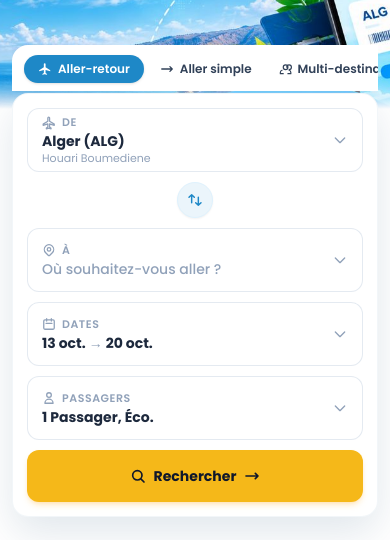
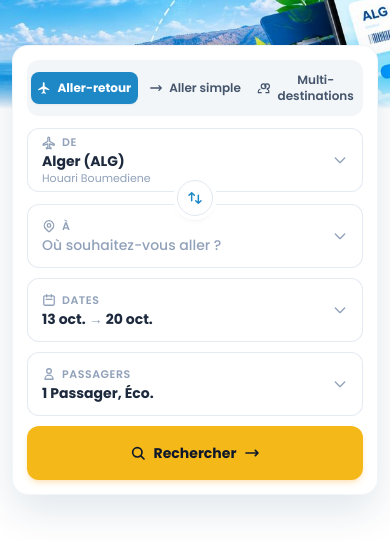
Before and after one commit to medalibadis/tripngo_welcomePage, a plain HTML site: page index.html in a window 390 px wide. Shown: the part 230-770 px from the top of the page. Drawn offline with nearby package versions, Linux system fonts and the light colour scheme.

Commit message:
fix(responsive): enhance mobile and tablet responsiveness for search widget and header

```diff
--- a/index.html
+++ b/index.html
@@ -155,7 +155,7 @@
         </a>
 
         <!-- Desktop Navigation Links -->
-        <nav class="hidden md:flex items-center gap-8 text-[15px] font-medium text-white">
+        <nav class="hidden lg:flex items-center gap-8 text-[15px] font-medium text-white">
           <a href="#" class="relative font-bold text-white pb-1.5 transition-colors">
             Accueil
             <span class="absolute left-0 bottom-0 w-full h-[3px] bg-tng-yellow rounded-full"></span>
@@ -192,7 +192,7 @@
 
           <!-- Espace B2B Button (Desktop) -->
           <a href="#b2b"
-            class="hidden md:flex items-center gap-2.5 bg-[#0090D9] hover:bg-[#007ebb] text-white px-4 py-2 rounded-xl shadow-sm hover:shadow-md transition-all border border-white/20">
+            class="hidden lg:flex items-center gap-2.5 bg-[#0090D9] hover:bg-[#007ebb] text-white px-4 py-2 rounded-xl shadow-sm hover:shadow-md transition-all border border-white/20">
             <svg class="w-5 h-5 flex-shrink-0 text-white" fill="none" stroke="currentColor" stroke-width="2"
               viewBox="0 0 24 24">
               <path stroke-linecap="round" stroke-linejoin="round"
@@ -204,7 +204,7 @@
             </div>
           </a>
 
-          <!-- Espace Client (Desktop) -->
+          <!-- Espace Client (Desktop & Tablet) -->
           <a href="#compte"
             class="hidden sm:flex items-center gap-2 text-xs sm:text-sm font-semibold text-white hover:text-white/80 transition-colors">
             <svg class="w-4 h-4 sm:w-5 sm:h-5 text-white" fill="none" stroke="currentColor" stroke-width="2"
@@ -215,9 +215,9 @@
             <span>Espace client</span>
           </a>
 
-          <!-- Hamburger Button (Mobile only) -->
+          <!-- Hamburger Button (Mobile & Tablet) -->
           <button id="openDrawerBtn" aria-label="Ouvrir le menu"
-            class="md:hidden flex items-center justify-center w-9 h-9 rounded-xl bg-white/20 text-white backdrop-blur-sm hover:bg-white/30 transition-colors">
+            class="lg:hidden flex items-center justify-center w-9 h-9 rounded-xl bg-white/20 text-white backdrop-blur-sm hover:bg-white/30 transition-colors">
             <svg class="w-5 h-5" fill="none" stroke="currentColor" stroke-width="2.5" viewBox="0 0 24 24">
               <path stroke-linecap="round" stroke-linejoin="round" d="M4 6h16M4 12h16M4 18h16" />
             </svg>
@@ -261,8 +261,8 @@
     <!-- Outer container for tab + card -->
     <div class="max-w-6xl mx-auto">
 
-      <!-- Trip Type Tabs (Swipeable on mobile, seamless notch on desktop) -->
-      <div class="flex items-end overflow-x-auto no-scrollbar pb-0.5">
+      <!-- Trip Type Tabs (Desktop notch >= md, mobile segmented inside card) -->
+      <div class="hidden md:flex items-end overflow-x-auto no-scrollbar pb-0.5">
         <div
           class="search-tabs-notch bg-white rounded-t-2xl sm:rounded-t-3xl pt-2.5 px-3 sm:px-6 pb-2 shadow-[0_-4px_16px_rgba(0,0,0,0.04)] inline-flex items-center gap-1.5 sm:gap-6 z-10 whitespace-nowrap">
 
@@ -301,9 +301,40 @@
 
       <!-- Main Search Card -->
       <div
-        class="bg-white rounded-2xl sm:rounded-3xl sm:rounded-tl-none shadow-[0_16px_40px_rgba(11,59,102,0.12)] p-3.5 sm:p-5 lg:p-6 border border-slate-100/90 relative">
+        class="bg-white rounded-2xl sm:rounded-3xl md:rounded-tl-none shadow-[0_16px_40px_rgba(11,59,102,0.12)] p-3.5 sm:p-5 lg:p-6 border border-slate-100/90 relative">
+
+        <!-- Mobile Segmented Trip Selector (< md) -->
+        <div class="flex md:hidden items-center bg-slate-100/90 p-1 rounded-xl mb-3 gap-1">
+          <button id="tabRoundtripMobile" onclick="switchTripTab('roundtrip')"
+            class="trip-tab-mobile flex-1 flex items-center justify-center gap-1.5 bg-[#1E88C7] text-white py-2 px-1 rounded-lg font-bold text-xs shadow-xs transition-all">
+            <svg class="w-3.5 h-3.5 flex-shrink-0" fill="currentColor" viewBox="0 0 24 24">
+              <path d="M21 16v-2l-8-5V3.5a1.5 1.5 0 00-3 0V9l-8 5v2l8-2.5V19l-2.5 1.5V22l4-1 4 1v-1.5L13 19v-5.5l8 2.5z" />
+            </svg>
+            <span>Aller-retour</span>
+          </button>
+          <button id="tabOnewayMobile" onclick="switchTripTab('oneway')"
+            class="trip-tab-mobile flex-1 flex items-center justify-center gap-1.5 text-slate-600 hover:text-[#1E88C7] py-2 px-1 rounded-lg font-semibold text-xs transition-all">
+            <svg class="w-3.5 h-3.5 flex-shrink-0" fill="none" stroke="currentColor" stroke-width="2.2" viewBox="0 0 24 24">
+              <path stroke-linecap="round" stroke-linejoin="round" d="M17 8l4 4m0 0l-4 4m4-4H3" />
+            </svg>
+            <span>Aller simple</span>
+          </button>
+          <button id="tabMultiMobile" onclick="switchTripTab('multi')"
+            class="trip-tab-mobile flex-1 flex items-center justify-center gap-1.5 text-slate-600 hover:text-[#1E88C7] py-2 px-1 rounded-lg font-semibold text-xs transition-all">
+            <svg class="w-3.5 h-3.5 flex-shrink-0" fill="none" stroke="currentColor" stroke-width="2" viewBox="0 0 24 24">
+              <path stroke-linecap="round" stroke-linejoin="round"
+                d="M17 20h5v-2a4 4 0 00-3-3.87M9 20H4v-2a4 4 0 013-3.87m6-1.13a4 4 0 10-4-4 4 4 0 004 4zm6 0a4 4 0 10-4-4" />
+            </svg>
+            <span class="hidden min-[380px]:inline">Multi-destinations</span>
+            <span class="inline min-[380px]:hidden">Multi-dest.</span>
+          </button>
+        </div>
+
         <div
-          class="grid grid-cols-1 md:grid-cols-[minmax(0,1.2fr)_auto_minmax(0,1.2fr)_minmax(0,1fr)_minmax(0,1.1fr)_auto] gap-2.5 sm:gap-2.5 lg:gap-3 items-center">
+          class="grid grid-cols-1 md:grid-cols-3 xl:grid-cols-[2.2fr_1fr_1.1fr_auto] gap-2.5 sm:gap-2.5 lg:gap-3 items-center">
+
+          <!-- Origin & Destination Group (Mobile stacked with floating swap button, Desktop/Tablet side-by-side) -->
+          <div class="relative grid grid-cols-1 md:grid-cols-[1fr_auto_1fr] items-center gap-0 md:gap-2 md:col-span-3 xl:col-span-1">
 
             <!-- Field: DE -->
             <div class="relative group min-w-0">
@@ -351,10 +382,10 @@
               </div>
             </div>
 
-          <!-- Swap Button -->
-          <div class="flex items-center justify-center flex-shrink-0">
+            <!-- Swap Button (Centered floating over seam on mobile, inline on md+) -->
+            <div class="flex items-center justify-center flex-shrink-0 -my-3 md:my-0 z-10">
               <button id="swapBtn" onclick="swapLocations()" aria-label="Inverser les villes"
-              class="w-9 h-9 sm:w-10 sm:h-10 rounded-full bg-[#EBF5FB] hover:bg-[#D8ECF8] border border-sky-100 text-[#1E88C7] flex items-center justify-center shadow-xs transition-all hover:scale-105 active:scale-95">
+                class="w-9 h-9 sm:w-10 sm:h-10 rounded-full bg-white md:bg-[#EBF5FB] hover:bg-[#EBF5FB] md:hover:bg-[#D8ECF8] border border-slate-200 md:border-sky-100 text-[#1E88C7] flex items-center justify-center shadow-md md:shadow-xs ring-4 ring-white md:ring-0 transition-all hover:scale-105 active:scale-95">
                 <svg class="w-4 h-4 transition-transform duration-300 md:rotate-0 rotate-90" fill="none"
                   stroke="currentColor" stroke-width="2.2" viewBox="0 0 24 24">
                   <path stroke-linecap="round" stroke-linejoin="round"
@@ -414,8 +445,10 @@
               </div>
             </div>
 
+          </div>
+
           <!-- Field: DATES -->
-          <div class="relative group min-w-0">
+          <div class="relative group min-w-0 md:col-span-1 xl:col-auto">
             <button type="button" onclick="toggleDropdown('datesDropdown')"
               class="w-full text-left border border-slate-200/90 hover:border-[#1E88C7] rounded-xl sm:rounded-2xl px-3.5 sm:px-4 py-2 sm:py-2.5 bg-white transition-all flex items-center justify-between h-[64px]">
               <div class="min-w-0 pr-1.5 flex-1">
@@ -457,7 +490,7 @@
           </div>
 
           <!-- Field: PASSAGERS -->
-          <div class="relative group min-w-0">
+          <div class="relative group min-w-0 md:col-span-1 xl:col-auto">
             <button type="button" onclick="toggleDropdown('passengersDropdown')"
               class="w-full text-left border border-slate-200/90 hover:border-[#1E88C7] rounded-xl sm:rounded-2xl px-3.5 sm:px-4 py-2 sm:py-2.5 bg-white transition-all flex items-center justify-between h-[64px]">
               <div class="min-w-0 pr-1.5 flex-1">
@@ -493,10 +526,10 @@
             </div>
           </div>
 
-          <!-- Search Button (Exact matching height 64px, perfectly contained inside card) -->
-          <div class="flex-shrink-0 w-full md:w-auto">
+          <!-- Search Button (Matching height 64px on desktop/tablet, full width on mobile) -->
+          <div class="flex-shrink-0 w-full md:col-span-1 xl:col-auto xl:w-auto">
             <button type="button"
-              class="w-full md:w-auto h-[52px] sm:h-[64px] bg-tng-yellow hover:bg-tng-yellowHover text-slate-900 font-bold px-5 lg:px-6 xl:px-7 rounded-xl sm:rounded-2xl flex items-center justify-center gap-2 shadow-md shadow-amber-500/20 hover:shadow-lg transition-all cursor-pointer whitespace-nowrap">
+              class="w-full xl:w-auto h-[54px] sm:h-[64px] bg-tng-yellow hover:bg-tng-yellowHover text-slate-900 font-bold px-5 lg:px-6 xl:px-7 rounded-xl sm:rounded-2xl flex items-center justify-center gap-2 shadow-md shadow-amber-500/20 hover:shadow-lg transition-all cursor-pointer whitespace-nowrap">
               <svg class="w-4 h-4 text-slate-900 flex-shrink-0" fill="none" stroke="currentColor" stroke-width="2.5"
                 viewBox="0 0 24 24">
                 <circle cx="11" cy="11" r="7" />
@@ -1005,20 +1038,37 @@
       });
     }
 
-    // Tab switching logic
+    // Tab switching logic (syncs desktop notch tabs and mobile segmented control)
     function switchTripTab(type) {
-      const tabs = {
+      // Desktop tabs
+      const desktopTabs = {
         roundtrip: document.getElementById('tabRoundtrip'),
         oneway: document.getElementById('tabOneway'),
         multi: document.getElementById('tabMulti'),
       };
-
-      Object.keys(tabs).forEach(key => {
-        const btn = tabs[key];
+      Object.keys(desktopTabs).forEach(key => {
+        const btn = desktopTabs[key];
+        if (!btn) return;
         if (key === type) {
           btn.className = 'trip-tab flex items-center gap-1.5 sm:gap-2 bg-[#1E88C7] text-white px-3.5 sm:px-5 py-1.5 sm:py-2 rounded-full font-semibold text-xs sm:text-sm shadow-sm transition-all flex-shrink-0';
         } else {
           btn.className = 'trip-tab flex items-center gap-1.5 sm:gap-2 text-slate-700 hover:text-[#1E88C7] px-2.5 sm:px-3 py-1.5 sm:py-2 rounded-full font-semibold text-xs sm:text-sm transition-all flex-shrink-0';
+        }
+      });
+
+      // Mobile tabs
+      const mobileTabs = {
+        roundtrip: document.getElementById('tabRoundtripMobile'),
+        oneway: document.getElementById('tabOnewayMobile'),
+        multi: document.getElementById('tabMultiMobile'),
+      };
+      Object.keys(mobileTabs).forEach(key => {
+        const btn = mobileTabs[key];
+        if (!btn) return;
+        if (key === type) {
+          btn.className = 'trip-tab-mobile flex-1 flex items-center justify-center gap-1.5 bg-[#1E88C7] text-white py-2 px-1 rounded-lg font-bold text-xs shadow-xs transition-all';
+        } else {
+          btn.className = 'trip-tab-mobile flex-1 flex items-center justify-center gap-1.5 text-slate-600 hover:text-[#1E88C7] py-2 px-1 rounded-lg font-semibold text-xs transition-all';
         }
       });
     }
```
Lines whose indentation alone changed are shown as unchanged.
